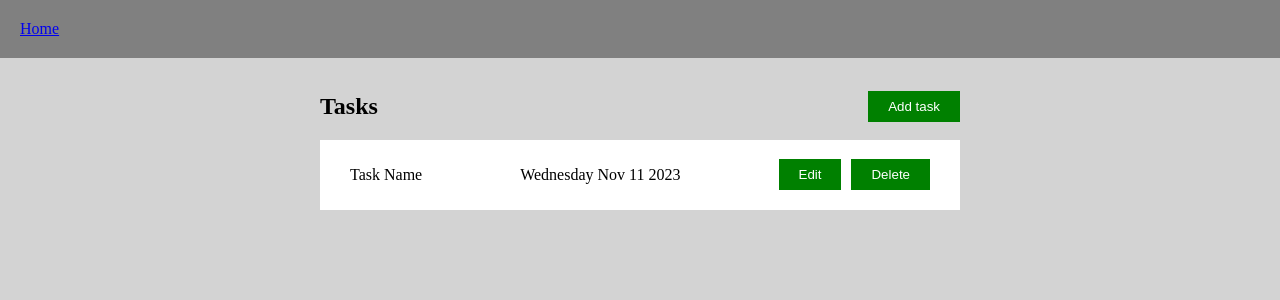
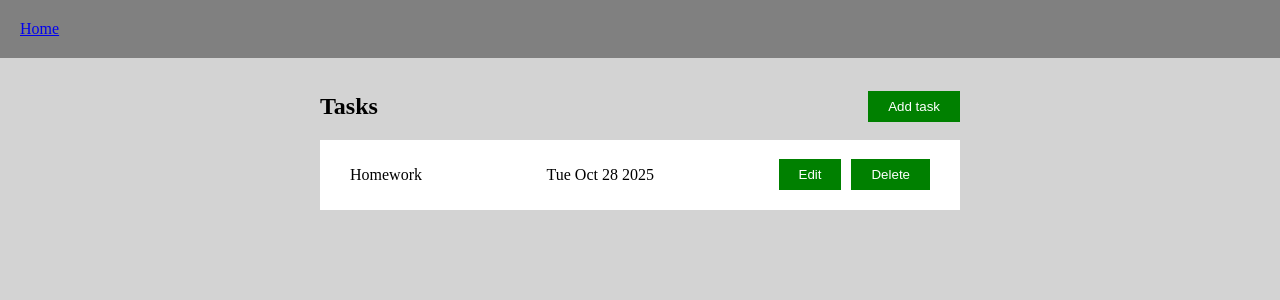
Before and after one commit to JaronZ/TodoAppAngular, an Angular app: page / in a window 1280 px wide. Shown: the top 300 px of the page. Built offline with nearby package versions, Linux system fonts and the light colour scheme.

Commit message:
feat(TodoItem): add name and date attributes

```diff
--- a/src/app/todo-item/todo-item.html
+++ b/src/app/todo-item/todo-item.html
@@ -1,6 +1,6 @@
 <div class="todo-item">
-  <p>Task Name</p>
-  <p>Wednesday Nov 11 2023</p>
+  <p>{{name()}}</p>
+  <p>{{date()?.toDateString() ?? ""}}</p>
   <div class="todo-buttons">
     <button class="button">Edit</button>
     <button class="button">Delete</button>
--- a/src/app/todo-item/todo-item.ts
+++ b/src/app/todo-item/todo-item.ts
@@ -1,4 +1,4 @@
-import { Component } from '@angular/core';
+import { Component, input } from '@angular/core';
 
 @Component({
   selector: 'app-todo-item',
@@ -7,5 +7,6 @@
   styleUrl: './todo-item.css',
 })
 export class TodoItem {
-
+  name = input.required<string>()
+  date = input<Date>()
 }
--- a/src/app/todo/todo.html
+++ b/src/app/todo/todo.html
@@ -3,5 +3,5 @@
   <button class="button">Add task</button>
 </div>
 <ul class="todo-list">
-  <li><app-todo-item /></li>
+  <li><app-todo-item [name]="'Homework'" [date]="date" /></li>
 </ul>
--- a/src/app/todo/todo.ts
+++ b/src/app/todo/todo.ts
@@ -8,5 +8,5 @@
   styleUrl: './todo.css',
 })
 export class Todo {
-
+  date = new Date();
 }
```
